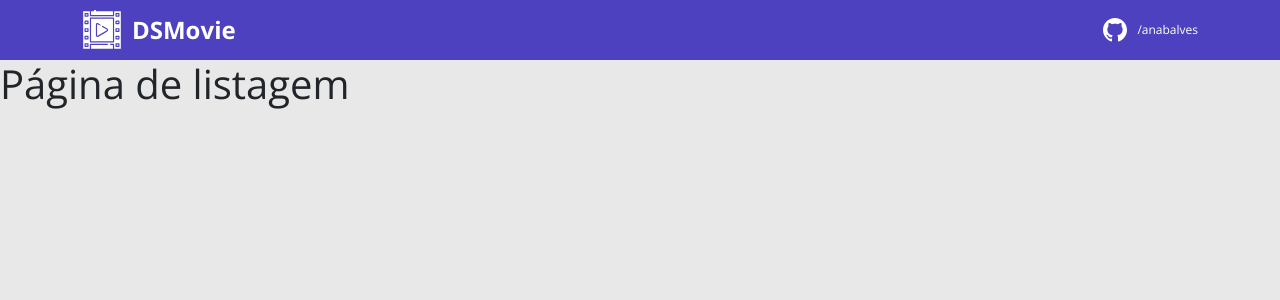
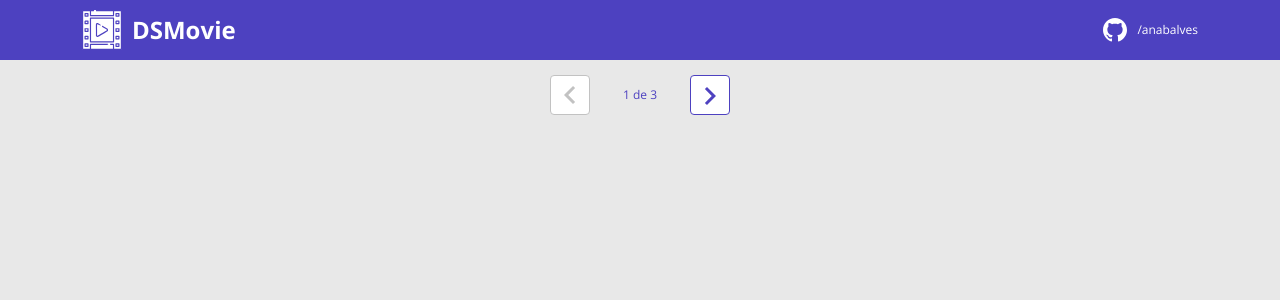
Before and after one commit to anabalves/full-stack-projects, a React (Create React App) app in the folder frontend/: page / in a window 1280 px wide. Shown: the top 300 px of the page. Built offline with nearby package versions, Linux system fonts and the light colour scheme.

Commit message:
Pagination layout

```diff
--- /dev/null
+++ b/frontend/src/components/Pagination/index.tsx
@@ -0,0 +1,20 @@
+import { ReactComponent as Arrow } from "../../assets/arrow.svg";
+import "./styles.css";
+
+function Pagination() {
+  return (
+    <div className="dsmovie-pagination-container">
+      <div className="dsmovie-pagination-box">
+        <button className="dsmovie-pagination-button" disabled={true}>
+          <Arrow />
+        </button>
+        <p>{`${1} de ${3}`}</p>
+        <button className="dsmovie-pagination-button" disabled={false}>
+          <Arrow className="dsmovie-flip-horizontal" />
+        </button>
+      </div>
+    </div>
+  );
+}
+
+export default Pagination;
--- /dev/null
+++ b/frontend/src/components/Pagination/styles.css
@@ -0,0 +1,54 @@
+.dsmovie-pagination-container {
+  padding: 15px 0;
+  display: flex;
+  justify-content: center;
+  align-items: center;
+}
+
+.dsmovie-pagination-box {
+  width: 180px;
+  display: flex;
+  justify-content: space-between;
+  align-items: center;
+}
+
+.dsmovie-pagination-box form {
+  width: 100%;
+  display: flex;
+}
+
+.dsmovie-pagination-button {
+  width: 40px;
+  height: 40px;
+  border-radius: 4px;
+  background-color: #fff;
+  display: flex;
+  justify-content: center;
+  align-items: center;
+  border: 1px solid var(--color-primary);
+  cursor: pointer;
+}
+
+.dsmovie-pagination-button svg {
+  filter: brightness(0) saturate(100%) invert(26%) sepia(19%) saturate(7395%)
+    hue-rotate(234deg) brightness(89%) contrast(92%);
+}
+
+.dsmovie-pagination-button:disabled {
+  border: 1px solid #c2c2c2;
+  cursor: unset;
+}
+
+.dsmovie-pagination-button:disabled svg {
+  filter: none;
+}
+
+.dsmovie-pagination-container p {
+  margin: 0;
+  font-size: 12px;
+  color: var(--color-primary);
+}
+
+.dsmovie-flip-horizontal {
+  transform: rotate(180deg);
+}
--- a/frontend/src/pages/Listing/index.tsx
+++ b/frontend/src/pages/Listing/index.tsx
@@ -1,7 +1,10 @@
+import Pagination from "../../components/Pagination";
+import "./styles.css";
+
 function Listing() {
-    return (
-      <h1>Página de listagem</h1>
-    );
-  }
+  return (
+    <Pagination />
+  );
+}
 
-  export default Listing;
+export default Listing;
```
Also changed, not shown: frontend/src/assets/arrow.svg (added).
